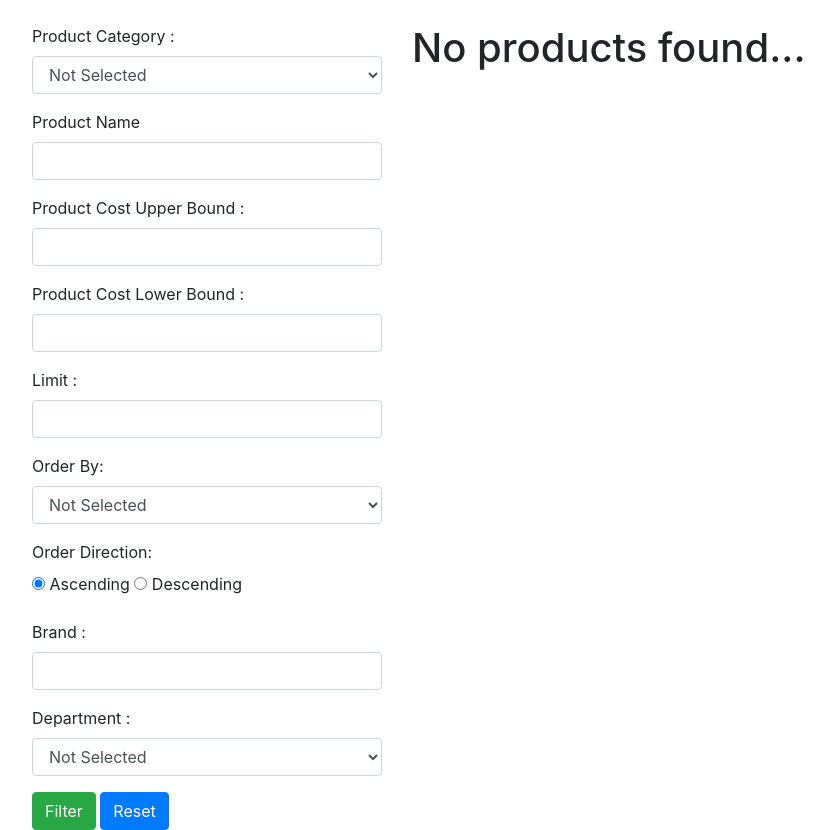
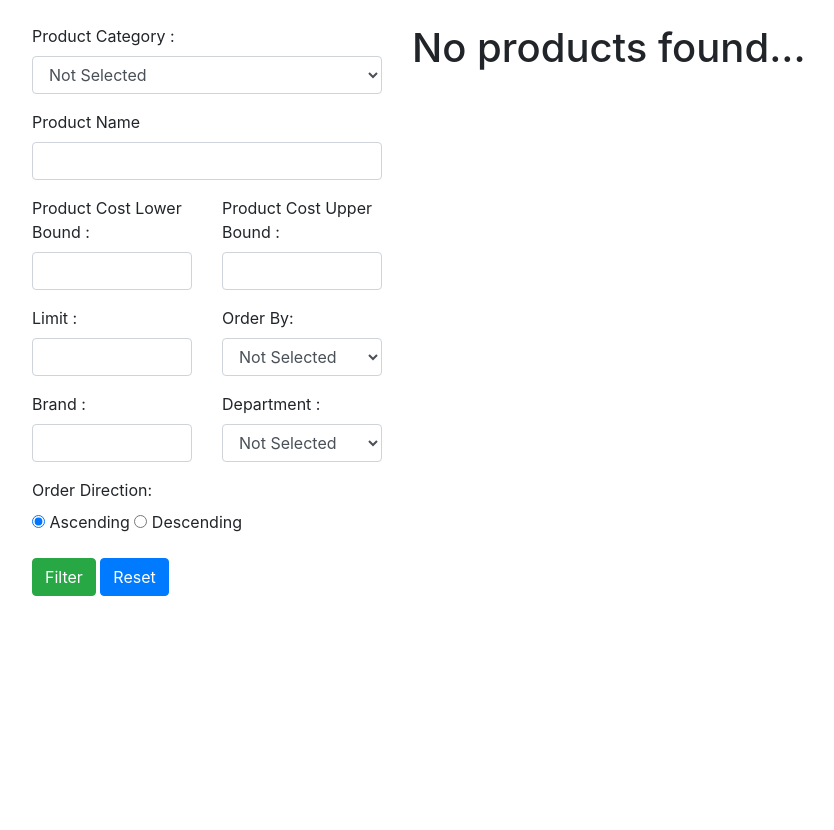
Before and after one commit to itudb2308/itudb2308, a Flask app: page /admin/products/ in a window 1280 px wide. Shown: the part 56-886 px from the top of the page, without its empty margins (53-887 px from the left). After the commit the page ends 652 px from the top, so only its background shows below. Run offline with Flask 3, Linux system fonts and the light colour scheme; data that the repository does not hold is empty; some libraries are stand-ins or nearby versions.

Commit message:
Filtering form formatted.

```diff
--- a/src/templates/products.html
+++ b/src/templates/products.html
@@ -21,22 +21,25 @@
                 <input id="name" type="text" class="form-control" name="name" >
             </div>
 
-            <div class="form-group">
-                <label for="costUpperBound">Product Cost Upper Bound :</label>
-                <input id="costUpperBound" type="number" class="form-control" name="costUpperBound">
-            </div>
-
-            <div class="form-group">
+            <div class="row">
+                <div class="form-group col">
                     <label for="costLowerBound">Product Cost Lower Bound :</label>
                     <input id="costLowerBound" type="number" class="form-control" name="costLowerBound">
                 </div>
 
-            <div class="form-group">
+                <div class="form-group col">
+                    <label for="costUpperBound">Product Cost Upper Bound :</label>
+                    <input id="costUpperBound" type="number" class="form-control" name="costUpperBound">
+                </div>
+            </div>
+
+            <div class="row">
+                <div class="form-group col">
                     <label for="limit">Limit :  </label>
                     <input id="limit" type="number" class="form-control" name="limit">
                 </div>
 
-            <div class="form-group">
+                <div class="form-group col">
                     <label for="order_by_columnName">Order By:</label>
                     <select id="order_by_columnName" class="form-control" name="order_by_columnName">
                         <option value="" checked> Not Selected </option>
@@ -45,27 +48,29 @@
                         {% endfor %}
                     </select>
                 </div>
+            </div>
 
+            <div class="row">
+                <div class="form-group col">
+                    <label for="brand">Brand :</label>
+                    <input id="brand" type="text" class="form-control" name="brand">
+                </div>
+
+                <div class="form-group col">
+                    <label for="department">Department :</label>
+                    <select id = "department" class="form-control" name="department">
+                        <option value="" checked> Not Selected </option>
+                        <option value="Men"> Men </option>
+                        <option value="Men"> Women </option>
+                    </select>
+                </div>
+            </div>
             <div class="form-group">
                 <label>Order Direction:</label>
                 <div>
                     <label><input type="radio" name="order_direction" value="Ascending" checked> Ascending</label>
                     <label><input type="radio" name="order_direction" value="Descending"> Descending</label>
                 </div>
-            </div>
-
-            <div class="form-group">
-                <label for="brand">Brand :</label>
-                <input id="brand" type="text" class="form-control" name="brand">
-            </div>
-
-            <div class="form-group">
-                <label for="department">Department :</label>
-                <select id = "department" class="form-control" name="department">
-                    <option value="" checked> Not Selected </option>
-                    <option value="Men"> Men </option>
-                    <option value="Men"> Women </option>
-                </select>
             </div>
 
             <button class="btn btn-success" type="submit">Filter</button>
@@ -82,7 +87,6 @@
                         <th scope="col">Name </th>
                         <th scope="col">Cost </th>
                         <th scope="col">Retail Price </th>
-
                     </tr>
                 </thead>
                 {% for product in products %}
```
Lines whose indentation alone changed are shown as unchanged.
